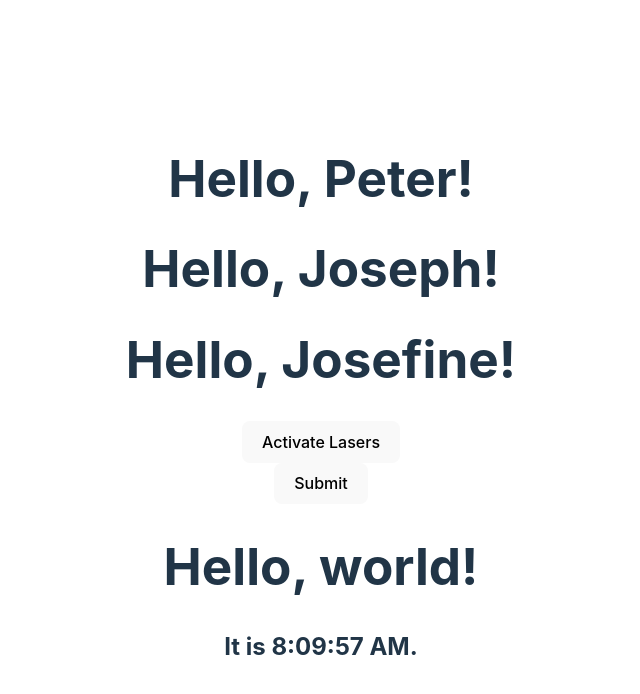
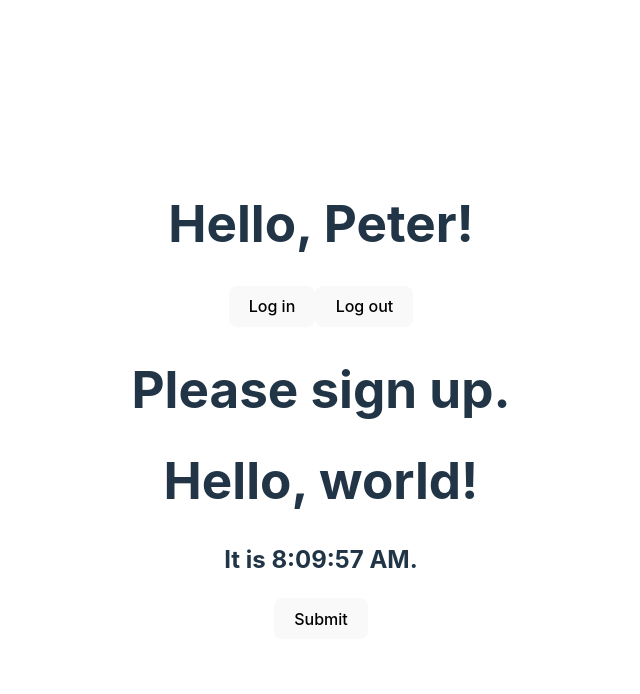
Before and after one commit to petrj99/NNPIA_CV08, a React (Vite) app: page / in a window 1280 px wide. Shown: the top 694 px of the page, without its empty margins (319-959 px from the left). Built offline with nearby package versions, Linux system fonts and the light colour scheme.

Commit message:
Commit part 7/1

```diff
--- a/src/App.jsx
+++ b/src/App.jsx
@@ -54,25 +54,41 @@ function Form() {
     );
 }
 
+function UserGreeting(props) {
+    return <h1>Welcome back!</h1>;
+}
+
+function GuestGreeting(props) {
+    return <h1>Please sign up.</h1>;
+}
+
+function Greeting(props) {
+    const isLoggedIn = props.isLoggedIn;
+    if (isLoggedIn) {
+        return <UserGreeting />;
+    }
+    return <GuestGreeting />;
+}
+
 function App() {
-    const [lasersActive, setLasersActive] = useState(false);
+    const [isLoggedIn, setIsLoggedIn] = useState(false);
 
-    function handleButtonClick() {
-        setLasersActive(true);
-        console.log('Lasers activated!');
+    function handleLoginClick() {
+        setIsLoggedIn(true);
+    }
+
+    function handleLogoutClick() {
+        setIsLoggedIn(false);
     }
 
     return (
         <div>
             <Welcome name="Peter"/>
-            <Welcome name="Joseph"/>
-            <Welcome name="Josefine"/>
-            <button onClick={handleButtonClick}>
-                Activate Lasers
-            </button>
-            {lasersActive && <p>Lasers have been activated!</p>}
+            <button onClick={handleLoginClick}>Log in</button>
+            <button onClick={handleLogoutClick}>Log out</button>
+            <Greeting isLoggedIn={isLoggedIn} />
+            <Clock />
             <Form />
-            <Clock />
         </div>
     );
 }
```
